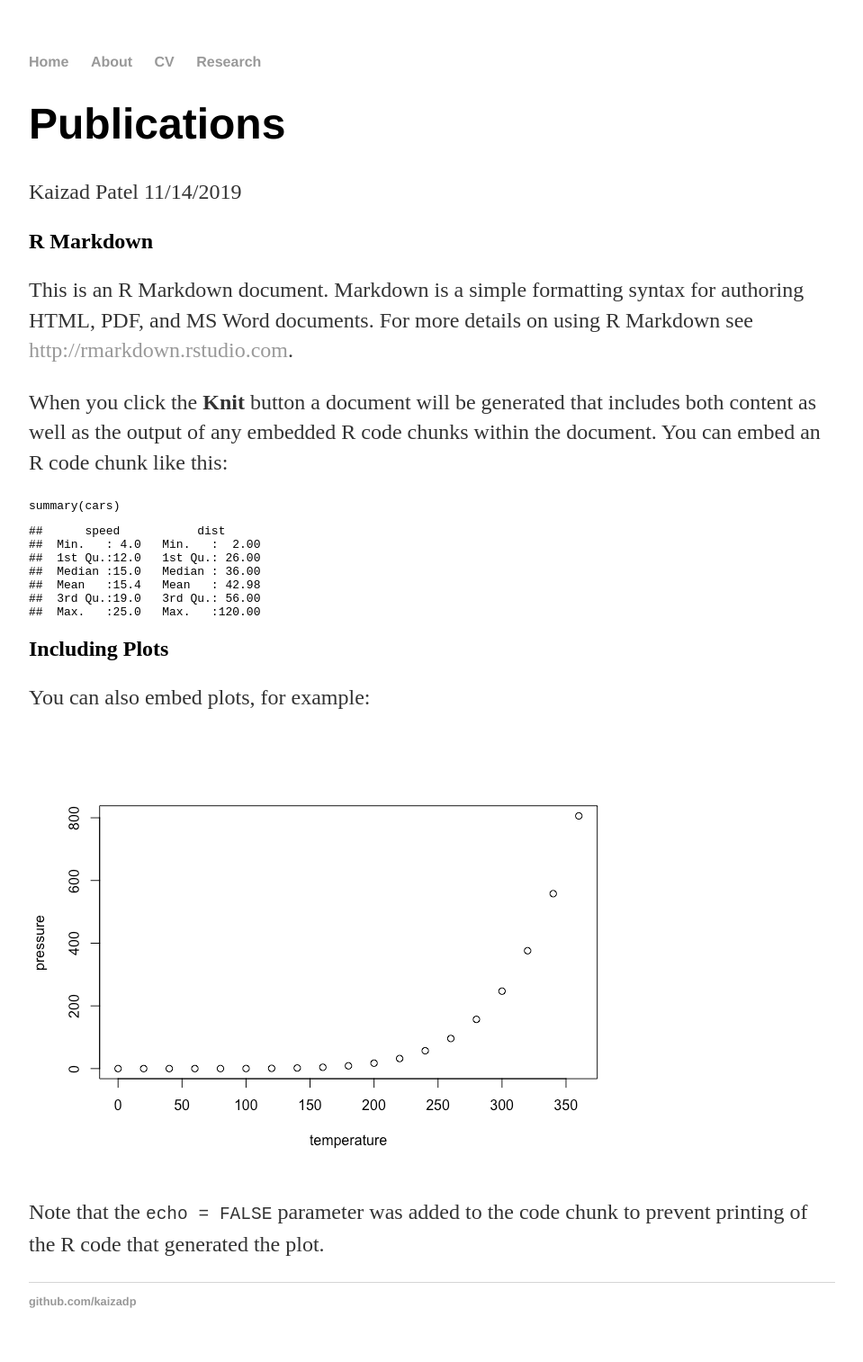
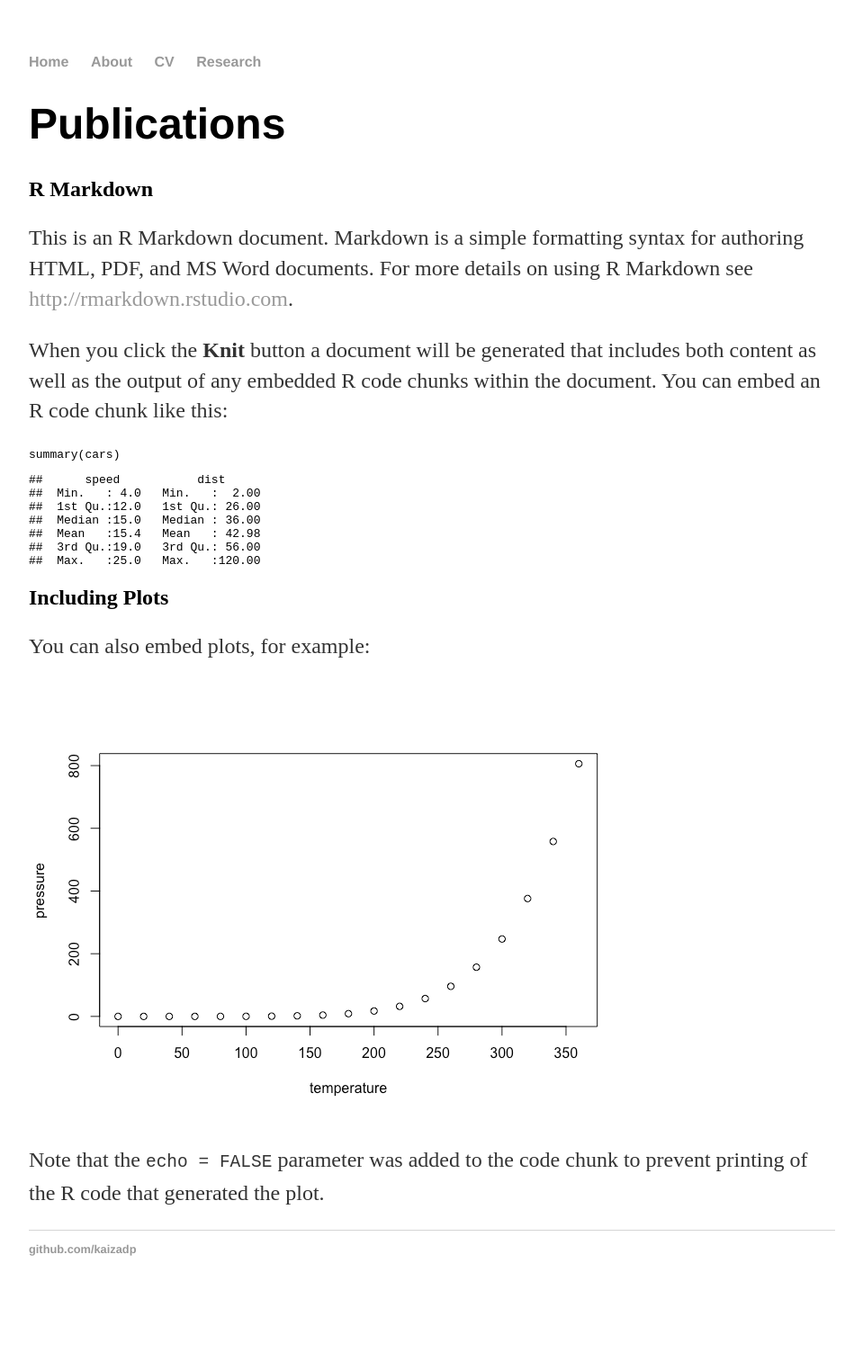
Before and after one commit to kaizadp/kaizadp.github.io, a Jekyll site: the page built from publications.md, in a window 1280 px wide. Shown: the whole page at 90% size, without its empty margins (160-1119 px from the left). Built offline with Jekyll 4.4.1, drawn with Linux system fonts in a browser that asks for light colours; our own code applies the rules of GitHub Pages for plain Markdown files; after the commit the page ends 1456 px from its top, so only the background shows below that.

Commit message:
markdown

```diff
--- a/publications.Rmd
+++ b/publications.Rmd
@@ -1,8 +1,6 @@
 ---
 layout: post
 title: "Publications"
-author: "Kaizad Patel"
-date: "11/14/2019"
 output: github_document
 ---
 
--- a/publications.md
+++ b/publications.md
@@ -1,7 +1,5 @@
 Publications
 ================
-Kaizad Patel
-11/14/2019
 
 ## R Markdown
 
```
